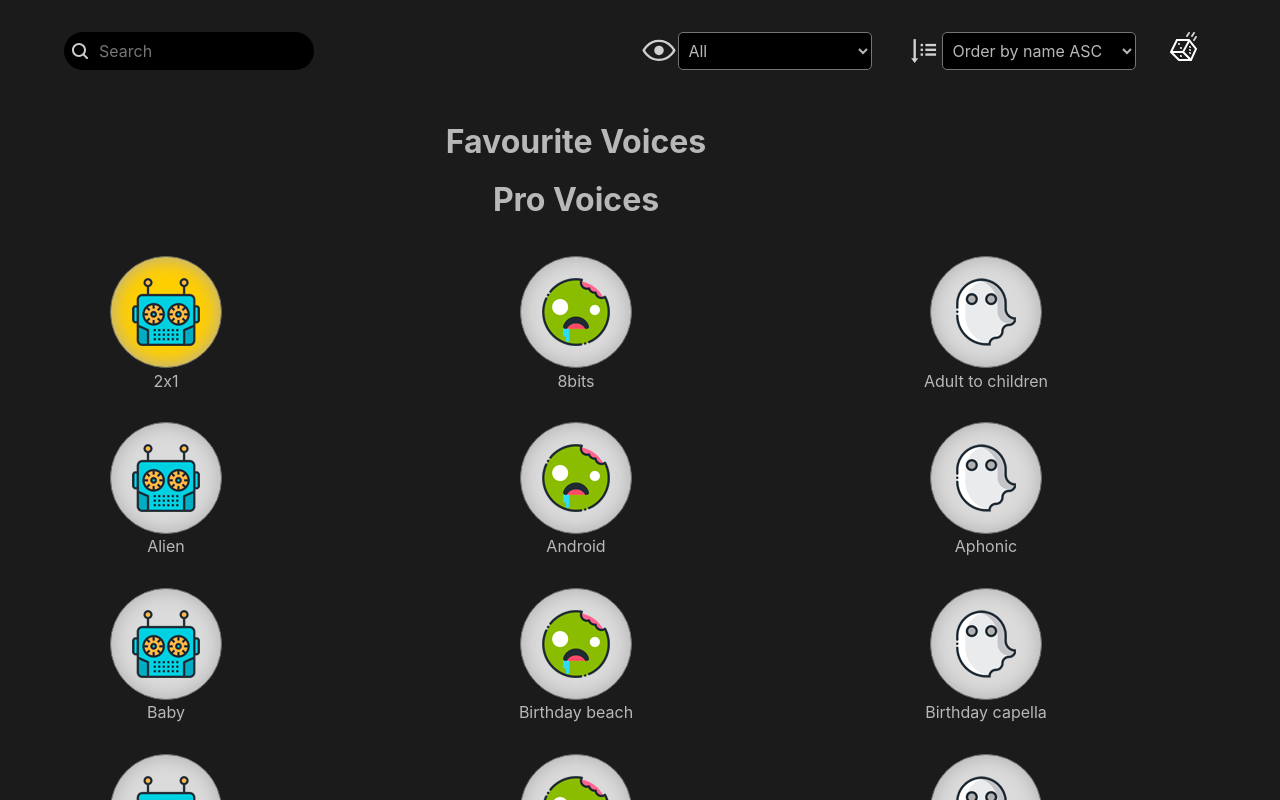
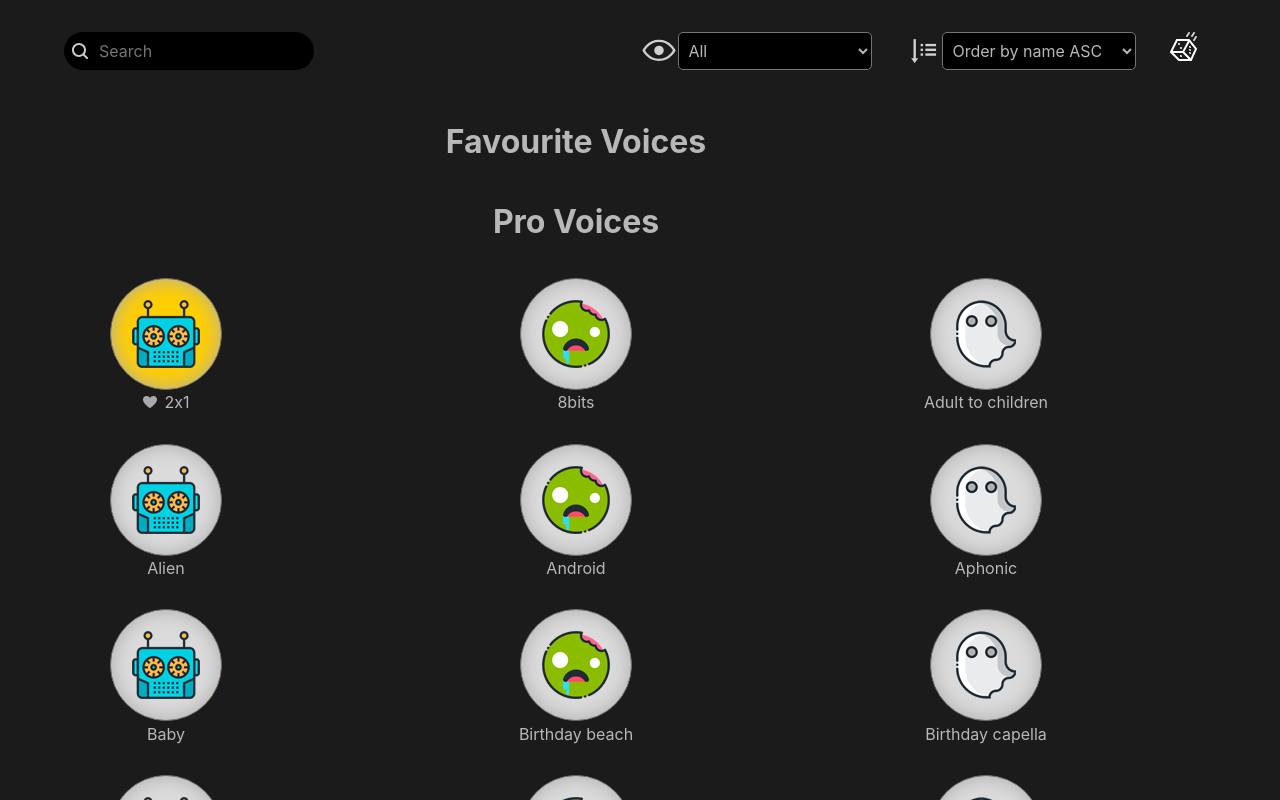
Before and after one commit to danibeam/voicemod-frontend, a React (Create React App) app: page / in a window 1280 px wide. Both pictures are taken after a click on the picture 166 px from the left and 312 px from the top of the page. Shown: the top 800 px of the page. Built offline with nearby package versions, Linux system fonts and the light colour scheme.

Commit message:
Overall tidy up in Dashboard
Remove scrolling to selected voice. Tweaking the styles and overall tidy up.

```diff
--- a/src/containers/Dashboard/index.js
+++ b/src/containers/Dashboard/index.js
@@ -1,49 +1,63 @@
 /* eslint-disable jsx-a11y/click-events-have-key-events */
 /* eslint-disable jsx-a11y/no-noninteractive-element-interactions */
+import { ReactComponent as NonFavSvg } from 'assets/voice-favourite-off.svg';
+import { ReactComponent as FavSvg } from 'assets/voice-favourite.svg';
 import Header from 'components/Header';
 import PropTypes from 'prop-types';
-import React, { useEffect } from 'react';
-import { connect, useSelector } from 'react-redux';
+import React, { useState } from 'react';
+import { connect } from 'react-redux';
 import * as actionTypes from 'store/actions/actionTypes';
 import './style.scss';
 
 export const Dashboard = (props) => {
   const { filteredVoices, selected } = props;
-  const selectedVoice = useSelector((state) => state.selected);
-  const refs = filteredVoices.reduce((acc, value) => {
-    acc[value.id] = React.createRef();
-    return acc;
-  }, {});
 
-  useEffect(() => {
-    if (selectedVoice) {
-      refs[selected.id].current.scrollIntoView({
-        behavior: 'smooth',
-        block: 'center',
-      });
-    }
-  }, [selectedVoice]);
+  const [favs, setFavs] = useState([]);
 
   const onClickedVoice = (voice) => {
     props.onSelectedVoice(voice);
   };
+
   return (
     <>
       <Header text="Hola" />
       <div className="dashboard">
         <section>
           <h1 className="section-header">Favourite Voices</h1>
+          <div className="voices-wrapper">
+            {favs.map((favourite) => (
+              <div key={favourite.id} id={favourite.id} className="voice">
+                <img
+                  alt={favourite.icon}
+                  src={`/assets/${favourite.icon}`}
+                  onClick={() => onClickedVoice(favourite)}
+                  className={
+                    selected && selected.id === favourite.id ? 'selected' : ''
+                  }
+                />
+                <div>
+                  {selected && selected.id === favourite.id ? (
+                    <FavSvg
+                      className="fav-icon"
+                      title="Remove from the Favourites >:"
+                      onClick={() =>
+                        setFavs(favs.filter((fav) => fav.id !== favourite.id))
+                      }
+                    />
+                  ) : (
+                    ''
+                  )}
+                  {favourite.name}
+                </div>
+              </div>
+            ))}
+          </div>
         </section>
         <section id="pro-voices">
           <h1 className="section-header">Pro Voices</h1>
           <div className="voices-wrapper">
             {filteredVoices.map((voice) => (
-              <div
-                key={voice.id}
-                id={voice.id}
-                ref={refs[voice.id]}
-                className="voice"
-              >
+              <div key={voice.id} id={voice.id} className="voice">
                 <img
                   alt={voice.icon}
                   src={`/assets/${voice.icon}`}
@@ -52,7 +66,19 @@ export const Dashboard = (props) => {
                     selected && selected.id === voice.id ? 'selected' : ''
                   }
                 />
-                <span>{voice.name}</span>
+
+                <div>
+                  {selected && selected.id === voice.id ? (
+                    <NonFavSvg
+                      className="fav-icon"
+                      title="Give this voice a Fav!"
+                      onClick={() => setFavs([...favs, voice])}
+                    />
+                  ) : (
+                    ''
+                  )}
+                  {voice.name}
+                </div>
               </div>
             ))}
           </div>
--- a/src/containers/Dashboard/style.scss
+++ b/src/containers/Dashboard/style.scss
@@ -10,6 +10,12 @@
       min-width: 300px;
       margin: 1em;
       position: relative;
+
+      .fav-icon {
+        cursor: pointer;
+        margin: 0 0.5em 0 0;
+      }
+
       & > img {
         transition: background-color 0.5s ease-out;
         cursor: pointer;
```
